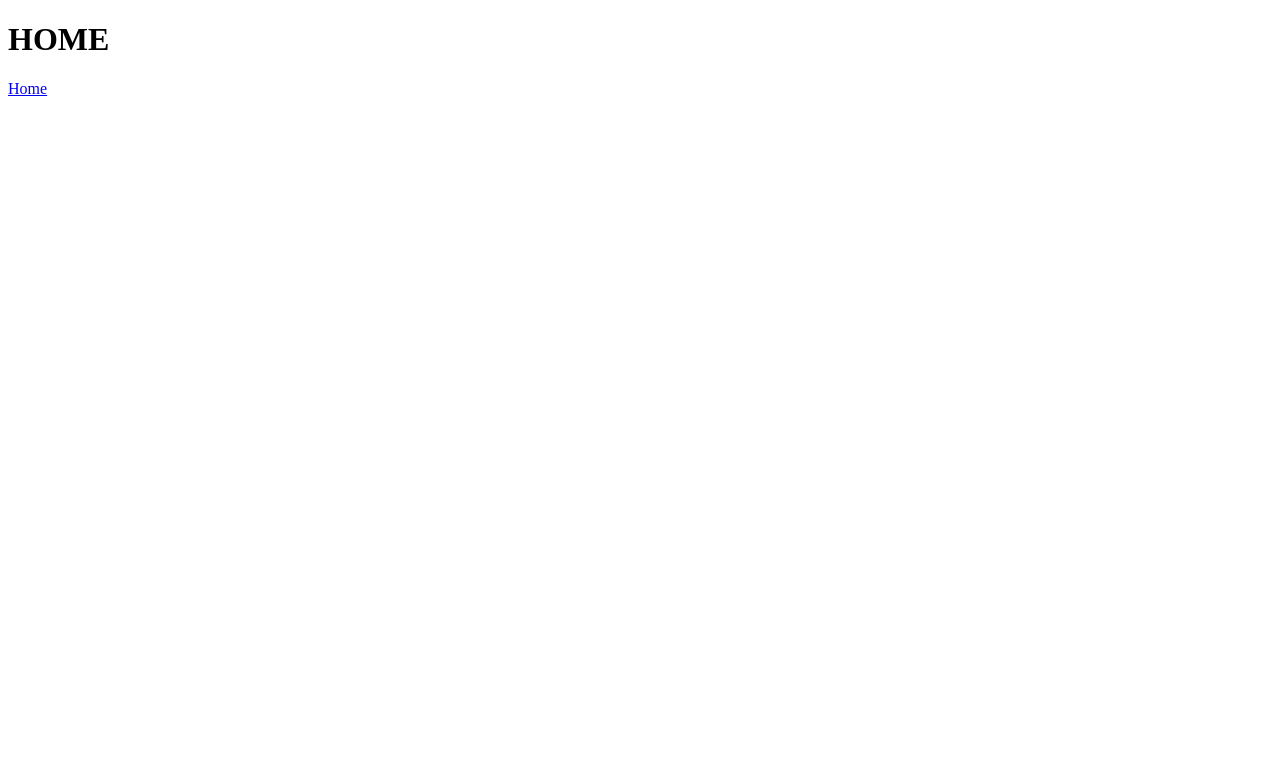
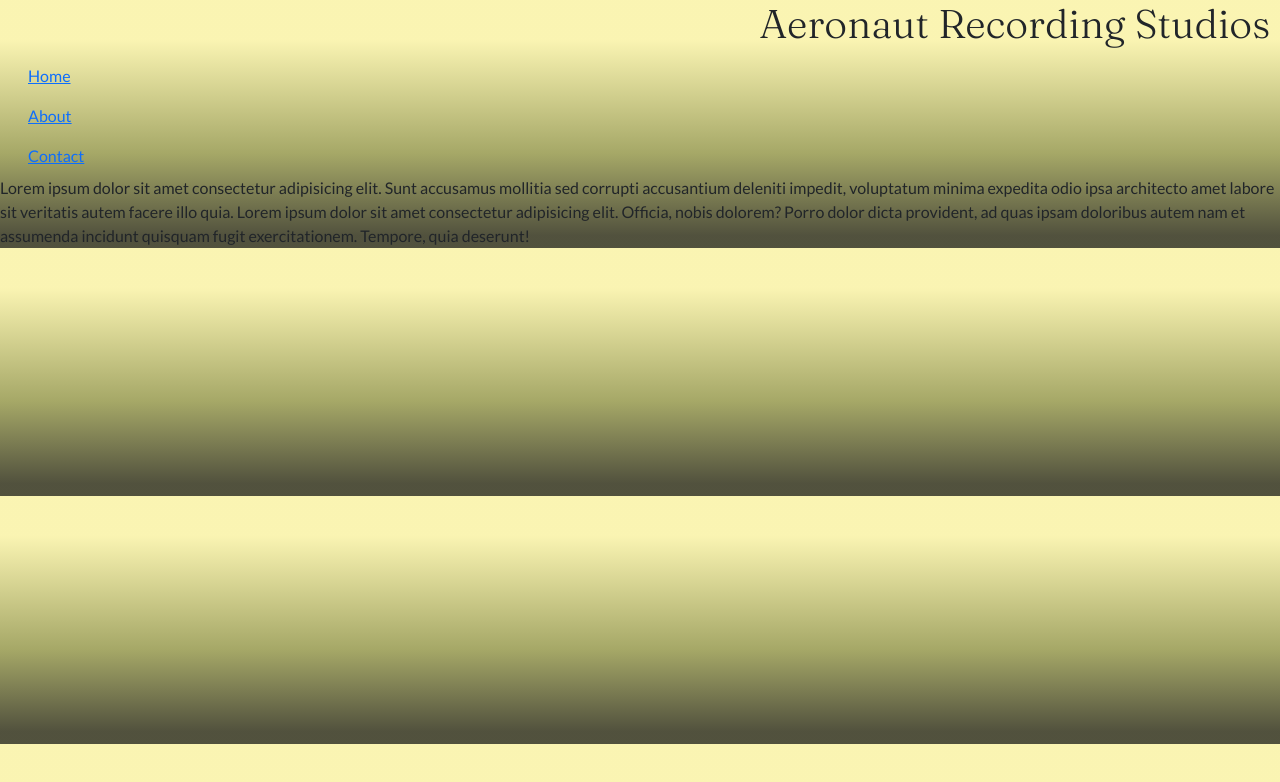
Before and after one commit to conor-mcgowan/Weekend-Homework-Wobsite, a plain HTML site: page index.html in a window 1280 px wide. Drawn offline with nearby package versions, Linux system fonts and the light colour scheme.

Commit message:
progress

```diff
--- a/index.html
+++ b/index.html
@@ -3,10 +3,106 @@
   <head>
     <meta charset="UTF-8" />
     <meta name="viewport" content="width=device-width, initial-scale=1.0" />
-    <title>Document</title>
+    <title>Aeronaut Studios</title>
+    <link
+      href="https://cdn.jsdelivr.net/npm/bootstrap@5.0.0-beta1/dist/css/bootstrap.min.css"
+      rel="stylesheet"
+      integrity="sha384-giJF6kkoqNQ00vy+HMDP7azOuL0xtbfIcaT9wjKHr8RbDVddVHyTfAAsrekwKmP1"
+      crossorigin="anonymous"
+    />
+    <link rel="preconnect" href="https://fonts.gstatic.com" />
+    <link
+      href="https://fonts.googleapis.com/css2?family=Fraunces:ital,wght@0,300;1,300&family=Lato:ital,wght@0,400;0,700;1,400&family=Playfair+Display:wght@400;500&display=swap"
+      rel="stylesheet"
+    />
+
+    <style>
+      * {
+        font-family: "Lato", sans-serif;
+      }
+      .fraunces {
+        font-family: "Fraunces", serif;
+      }
+
+      .playfair {
+        font-family: "Playfair Display", serif;
+      }
+
+      .txt-drk-olive {
+        color: hsla(60, 14%, 28%, 1) 10%;
+      }
+
+      .txt-right {
+        text-align: right;
+      }
+
+      .right-margin {
+        margin-right: 10px;
+      }
+
+      .nav-link {
+        flex-basis: calc(25% - 4px);
+      }
+
+      .bckgrd {
+        background: hsla(60, 14%, 28%, 1);
+
+        background: linear-gradient(
+          90deg,
+          hsla(60, 14%, 28%, 1) 5%,
+          hsla(62, 27%, 53%, 1) 38%,
+          hsla(55, 88%, 84%, 1) 84%
+        );
+
+        background: -moz-linear-gradient(
+          90deg,
+          hsla(60, 14%, 28%, 1) 5%,
+          hsla(62, 27%, 53%, 1) 38%,
+          hsla(55, 88%, 84%, 1) 84%
+        );
+
+        background: -webkit-linear-gradient(
+          90deg,
+          hsla(60, 14%, 28%, 1) 5%,
+          hsla(62, 27%, 53%, 1) 38%,
+          hsla(55, 88%, 84%, 1) 84%
+        );
+
+        filter: progid: DXImageTransform.Microsoft.gradient( startColorstr="#51513d", endColorstr="#a6a867", GradientType=1 );
+      }
+    </style>
   </head>
-  <body>
-    <h1>HOME</h1>
-    <a href="index.html">Home</a>
+  <body class="bckgrd">
+    <header>
+      <h1 class="fraunces txt-right right-margin txt-drk-olive">
+        Aeronaut Recording Studios
+      </h1>
+      <nav class="container-fluid">
+        <div class="nav-link">
+          <a href="index.html">Home</a>
+        </div>
+        <div class="nav-link">
+          <a href="about.html">About</a>
+        </div>
+        <div class="nav-link">
+          <a href="contact.html">Contact</a>
+        </div>
+      </nav>
+    </header>
+    <div>
+      Lorem ipsum dolor sit amet consectetur adipisicing elit. Sunt accusamus
+      mollitia sed corrupti accusantium deleniti impedit, voluptatum minima
+      expedita odio ipsa architecto amet labore sit veritatis autem facere illo
+      quia. Lorem ipsum dolor sit amet consectetur adipisicing elit. Officia,
+      nobis dolorem? Porro dolor dicta provident, ad quas ipsam doloribus autem
+      nam et assumenda incidunt quisquam fugit exercitationem. Tempore, quia
+      deserunt!
+    </div>
+
+    <script
+      src="https://cdn.jsdelivr.net/npm/bootstrap@5.0.0-beta1/dist/js/bootstrap.bundle.min.js"
+      integrity="sha384-ygbV9kiqUc6oa4msXn9868pTtWMgiQaeYH7/t7LECLbyPA2x65Kgf80OJFdroafW"
+      crossorigin="anonymous"
+    ></script>
   </body>
 </html>
```
Also changed, not shown: about.html (+14 -2 lines), contact.html (+14 -2 lines), stylesheet.css (added).
